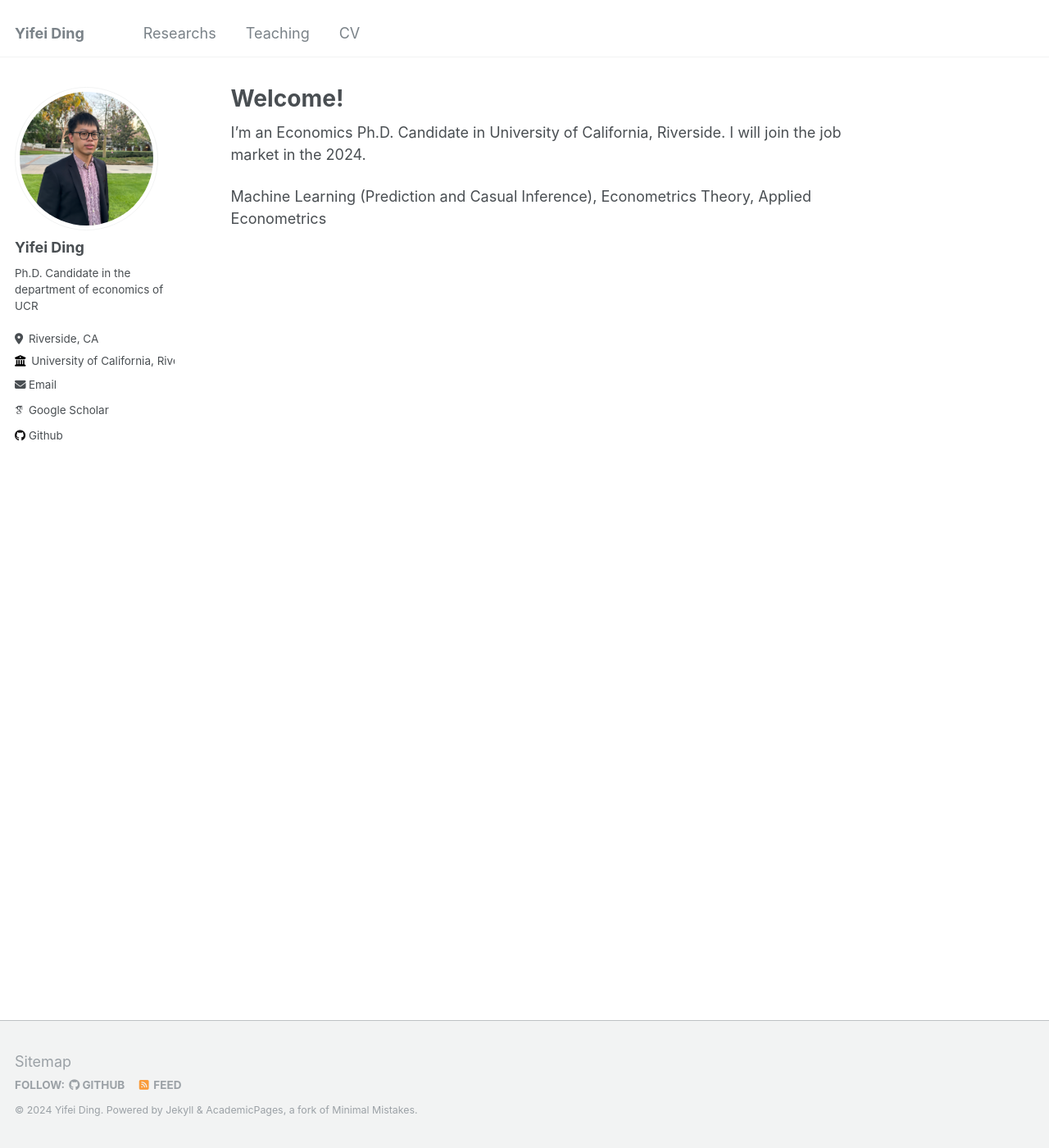
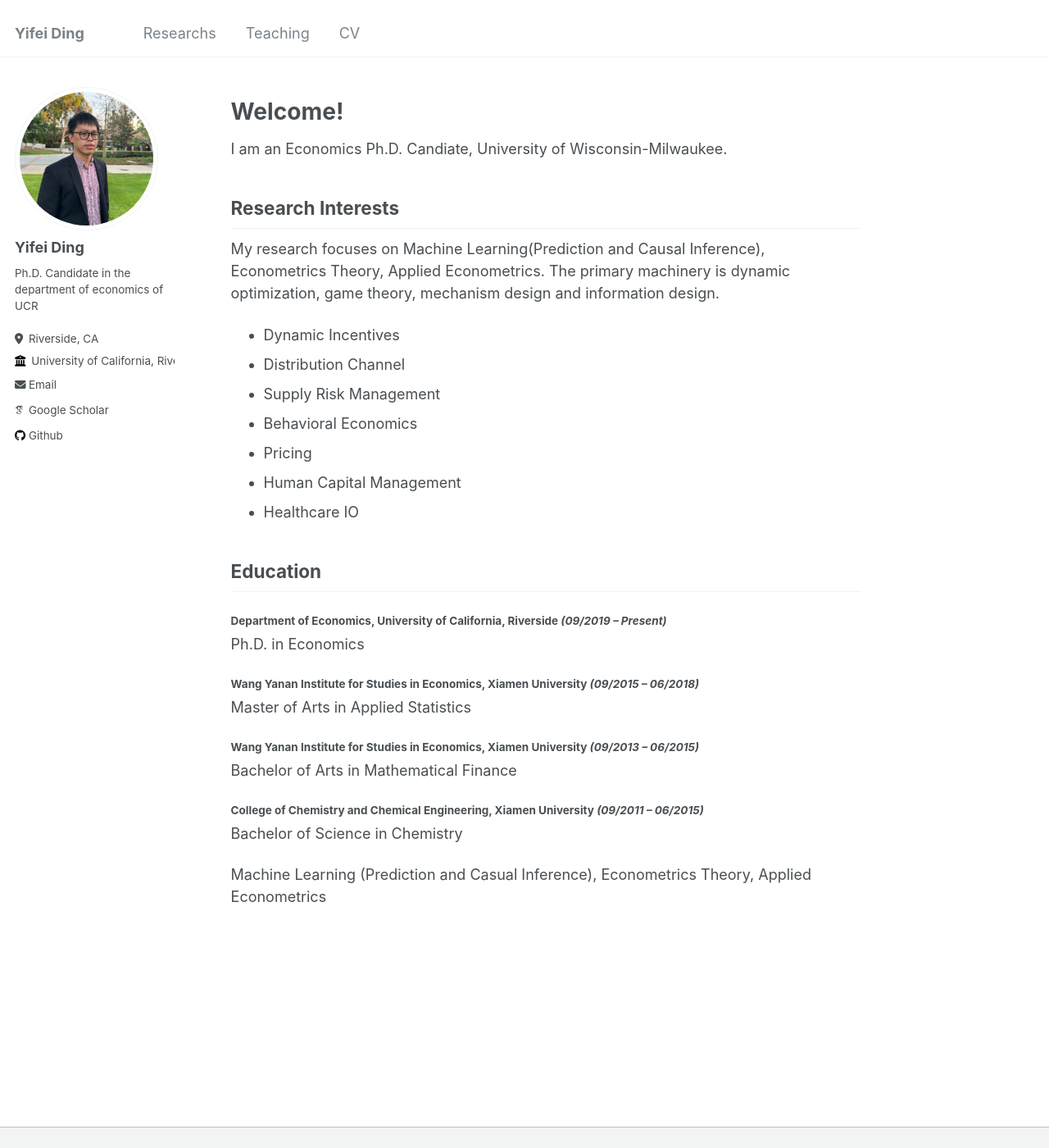
Before and after one commit to YifeiDing-UCR/YifeiDing-UCR.github.io, a Jekyll site: the page built from _pages/about.md, in a window 1280 px wide and 1400 px high. Shown: the whole window at 82% size. Built offline with Jekyll 4.4.1, drawn with Linux system fonts in a browser that asks for light colours; some web fonts are replaced.

Commit message:
Update about.md

```diff
--- a/_pages/about.md
+++ b/_pages/about.md
@@ -1,13 +1,48 @@
 ---
 permalink: /
-title: "Welcome!"
+title: ""
+excerpt: "About me"
 author_profile: true
 redirect_from:
   - /about/
   - /about.html
 ---
 
-I'm an Economics Ph.D. Candidate in University of California, Riverside. I will join the job market in the 2024.
+# Welcome!
+
+I am an Economics Ph.D. Candiate, University of Wisconsin-Milwaukee.
+
+## Research Interests
+
+My research focuses on Machine Learning(Prediction and Causal Inference), Econometrics Theory, Applied Econometrics. The primary machinery is dynamic optimization, game theory, mechanism design and information design.
+
+* Dynamic Incentives
+* Distribution Channel
+* Supply Risk Management
+* Behavioral Economics
+* Pricing
+* Human Capital Management
+* Healthcare IO
+
+
+
+## Education
+
+#### **Department of Economics, University of California, Riverside** *(09/2019 – Present)*
+
+Ph.D. in Economics
+
+#### **Wang Yanan Institute for Studies in Economics, Xiamen University** *(09/2015 – 06/2018)*
+
+Master of Arts in Applied Statistics
+
+#### **Wang Yanan Institute for Studies in Economics, Xiamen University** *(09/2013 – 06/2015)*
+
+Bachelor of Arts in Mathematical Finance
+
+#### **College of Chemistry and Chemical Engineering, Xiamen University** *(09/2011 – 06/2015)*
+
+Bachelor of Science in Chemistry
 
 
 
```
